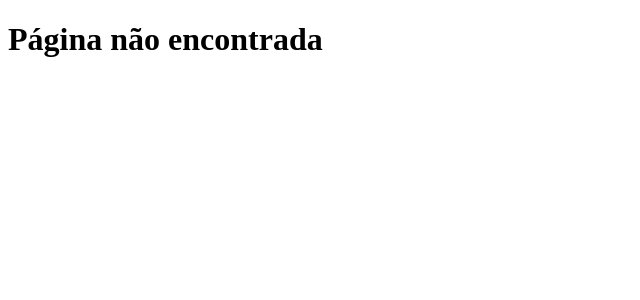
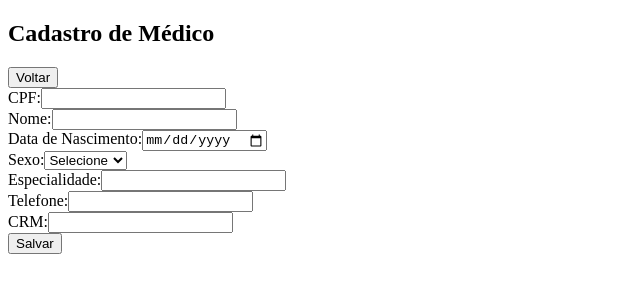
Before and after one commit to NadiellySantos/frontend-avaliacao-postural, a React (Create React App) app in the folder avaliacao-postural/: page /cadastroMedico in a window 1280 px wide. Shown: the top 300 px of the page, without its empty margins (0-640 px from the left). Built offline with nearby package versions, Linux system fonts and the light colour scheme.

Commit message:
alterações médico

```diff
--- a/avaliacao-postural/src/App.js
+++ b/avaliacao-postural/src/App.js
@@ -99,6 +99,21 @@ const App = () => {
         Cadastrar Paciente
       </button>
 
+       {/* BOTÃO PARA CADASTRO DE MEDICO*/}
+      <button
+        onClick={() => navigate("/cadastroMedico")}
+        style={{
+          marginBottom: "20px",
+          padding: "10px 20px",
+          backgroundColor: "#28a745",
+          color: "white",
+          border: "none",
+          cursor: "pointer",
+        }}
+      >
+        Cadastrar Médico
+      </button>
+
       <input type="file" accept="image/*" onChange={handleFileChange} />
 
       {imageUrl && !processedImageUrl && (
--- /dev/null
+++ b/avaliacao-postural/src/CadastroMedico.js
@@ -0,0 +1,162 @@
+import React, { useState } from "react";
+import { useNavigate } from "react-router-dom";
+import axios from "axios";
+
+const CadastroMedico = () => {
+  const navigate = useNavigate();
+
+  const [medico, setMedico] = useState({
+    cpf: "",
+    nome: "",
+    data_nascimento: "",
+    especialidade: "",
+    telefone: "",
+    crm: "",
+    sexo: "",
+  });
+
+  const [mensagem, setMensagem] = useState("");
+
+  const handleChange = (e) => {
+    const { name, value } = e.target;
+    setMedico((prev) => ({
+      ...prev,
+      [name]: value,
+    }));
+  };
+
+  const handleSubmit = async (e) => {
+    e.preventDefault();
+
+    try {
+      const response = await axios.post(
+        "http://localhost:5000/cadastrar-medico",
+        medico,
+        {
+          headers: {
+            "Content-Type": "application/json",
+          },
+        }
+      );
+      setMensagem("Médico cadastrado com sucesso!");
+      console.log(response.data);
+      setMedico({
+        cpf: "",
+        nome: "",
+        data_nascimento: "",
+        especialidade: "",
+        telefone: "",
+        crm: "",
+        sexo: "",
+      });
+    } catch (error) {
+      console.error("Erro ao cadastrar médico:", error.response?.data || error.message);
+      setMensagem("Erro ao cadastrar médico.");
+    }
+  };
+
+  const handleVoltar = () => {
+    navigate("/");
+  };
+
+  return (
+    <div className="container">
+      <h2>Cadastro de Médico</h2>
+
+      <button onClick={handleVoltar} type="button">
+        Voltar
+      </button>
+
+      <form onSubmit={handleSubmit}>
+        <div>
+          <label>CPF:</label>
+          <input
+            type="text"
+            name="cpf"
+            value={medico.cpf}
+            onChange={handleChange}
+            required
+          />
+        </div>
+
+        <div>
+          <label>Nome:</label>
+          <input
+            type="text"
+            name="nome"
+            value={medico.nome}
+            onChange={handleChange}
+            required
+          />
+        </div>
+
+        <div>
+          <label>Data de Nascimento:</label>
+          <input
+            type="date"
+            name="data_nascimento"
+            value={medico.data_nascimento}
+            onChange={handleChange}
+            required
+          />
+        </div>
+
+        <div>
+          <label>Sexo:</label>
+          <select name="sexo" value={medico.sexo} onChange={handleChange}>
+            <option value="">Selecione</option>
+            <option value="Feminino">Feminino</option>
+            <option value="Masculino">Masculino</option>
+            <option value="Outro">Outro</option>
+          </select>
+        </div>
+
+        <div>
+          <label>Especialidade:</label>
+          <input
+            type="text"
+            name="especialidade"
+            value={medico.especialidade}
+            onChange={handleChange}
+          />
+        </div>
+
+        <div>
+          <label>Telefone:</label>
+          <input
+            type="text"
+            name="telefone"
+            value={medico.telefone}
+            onChange={handleChange}
+          />
+        </div>
+
+        <div>
+          <label>CRM:</label>
+          <input
+            type="text"
+            name="crm"
+            value={medico.crm}
+            onChange={handleChange}
+          />
+        </div>
+
+        <button type="submit">Salvar</button>
+      </form>
+
+      {mensagem && (
+        <p
+          className={
+            mensagem.includes("sucesso")
+              ? "message-success"
+              : "message-error"
+          }
+        >
+          {mensagem}
+        </p>
+      )}
+    </div>
+  );
+};
+
+export default CadastroMedico;
--- a/avaliacao-postural/src/index.js
+++ b/avaliacao-postural/src/index.js
@@ -3,14 +3,18 @@ import ReactDOM from "react-dom/client";
 import { BrowserRouter, Routes, Route } from "react-router-dom";
 import CadastroPaciente from "./CadastroPaciente";
 import Pacientes from "./pacientes";
+import CadastroMedico from "./CadastroMedico";
+import Medicos from "./medicos";
 import App from "./App"; // seu componente de avaliação
 
 const root = ReactDOM.createRoot(document.getElementById("root"));
 root.render(
   <BrowserRouter>
     <Routes>
-      <Route path="/" element={<Pacientes />} />
+      {/*<Route path="/" element={<Pacientes />} />*/}
+      <Route path="/" element={<Medicos />} />
       <Route path="/cadastro" element={<CadastroPaciente />} />
+      <Route path="/cadastroMedico" element={<CadastroMedico />} />
       <Route path="/avaliar/:id" element={<App />} />
       <Route path="*" element={<h1>Página não encontrada</h1>} />
     </Routes>
--- /dev/null
+++ b/avaliacao-postural/src/medicos.js
@@ -0,0 +1,40 @@
+// Pacientes.js
+import React, { useEffect, useState } from "react";
+import { useNavigate } from "react-router-dom";
+import axios from "axios";
+
+const Medicos = () => {
+  const navigate = useNavigate();
+  const [medico, setMedico] = useState([]);
+
+  useEffect(() => {
+    axios.get("http://localhost:5000/listar-medicos")
+      .then(response => setMedico(response.data))
+      .catch(error => console.error("Erro ao buscar medicos:", error));
+  }, []);
+
+  return (
+    <div style={{ padding: "20px", fontFamily: "Arial" }}>
+      <h2>Medicos Cadastrados</h2>
+
+      <button
+        onClick={() => navigate("/cadastroMedico")}
+        style={{ marginBottom: "20px", backgroundColor: "#007bff", color: "white", padding: "10px", border: "none", cursor: "pointer" }}
+      >
+        Cadastrar Novo Médico
+      </button>
+
+      <ul style={{ listStyle: "none", padding: 0 }}>
+        {medico.map(m => (
+          <li key={m.id_medico} style={{ margin: "10px 0" }}>
+            <div style={{ padding: "10px", border: "1px solid #ccc", borderRadius: "5px" }}>
+              <strong>{m.nome}</strong> - {m.sexo} - Especialidade: {m.especialidade}
+            </div>
+          </li>
+        ))}
+      </ul>
+    </div>
+  );
+};
+
+export default Medicos;
```
Also changed, not shown: avaliacao-postural/package.json (+4 -3 lines), 1 other file (tests, documents, lock files or other folders).
